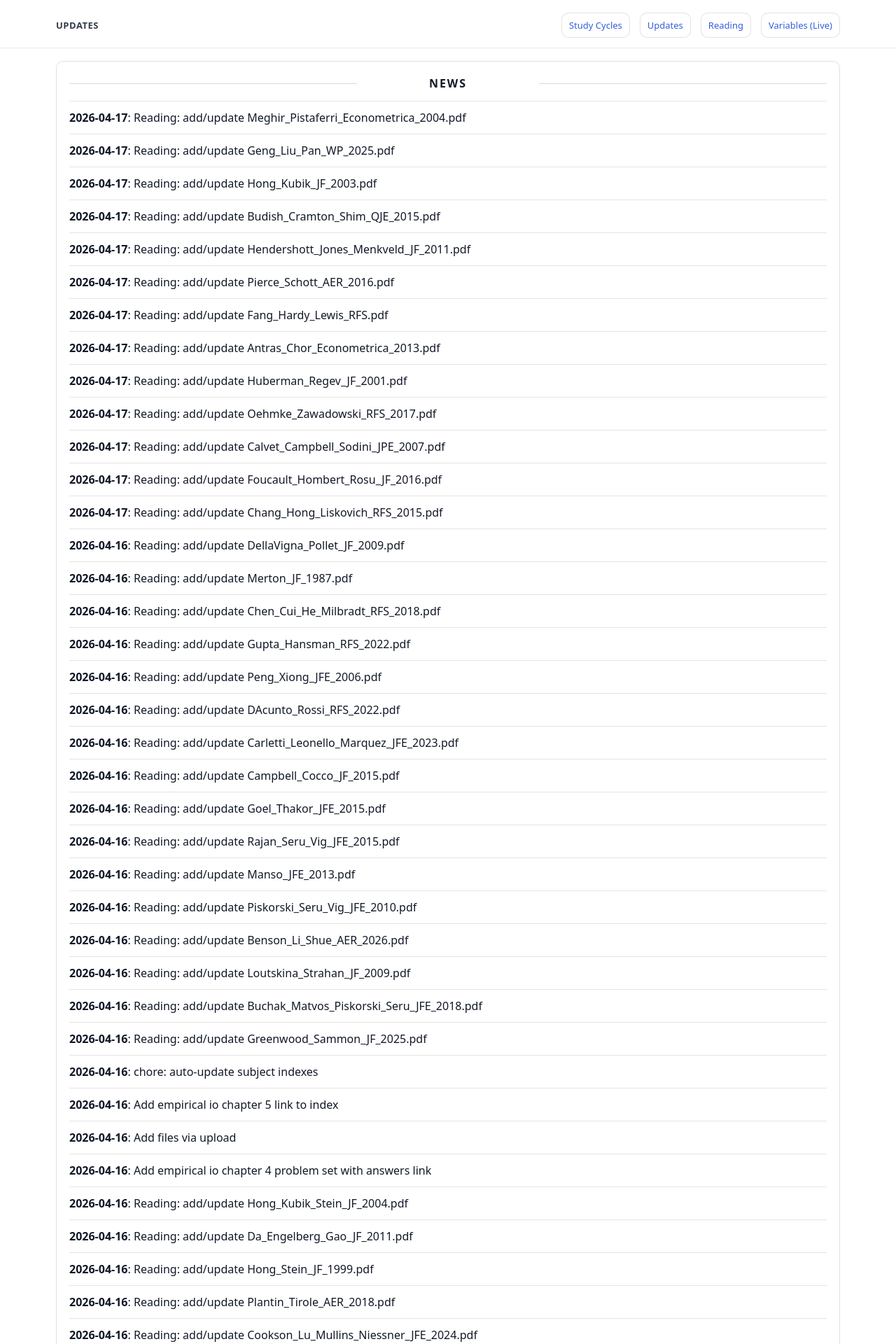
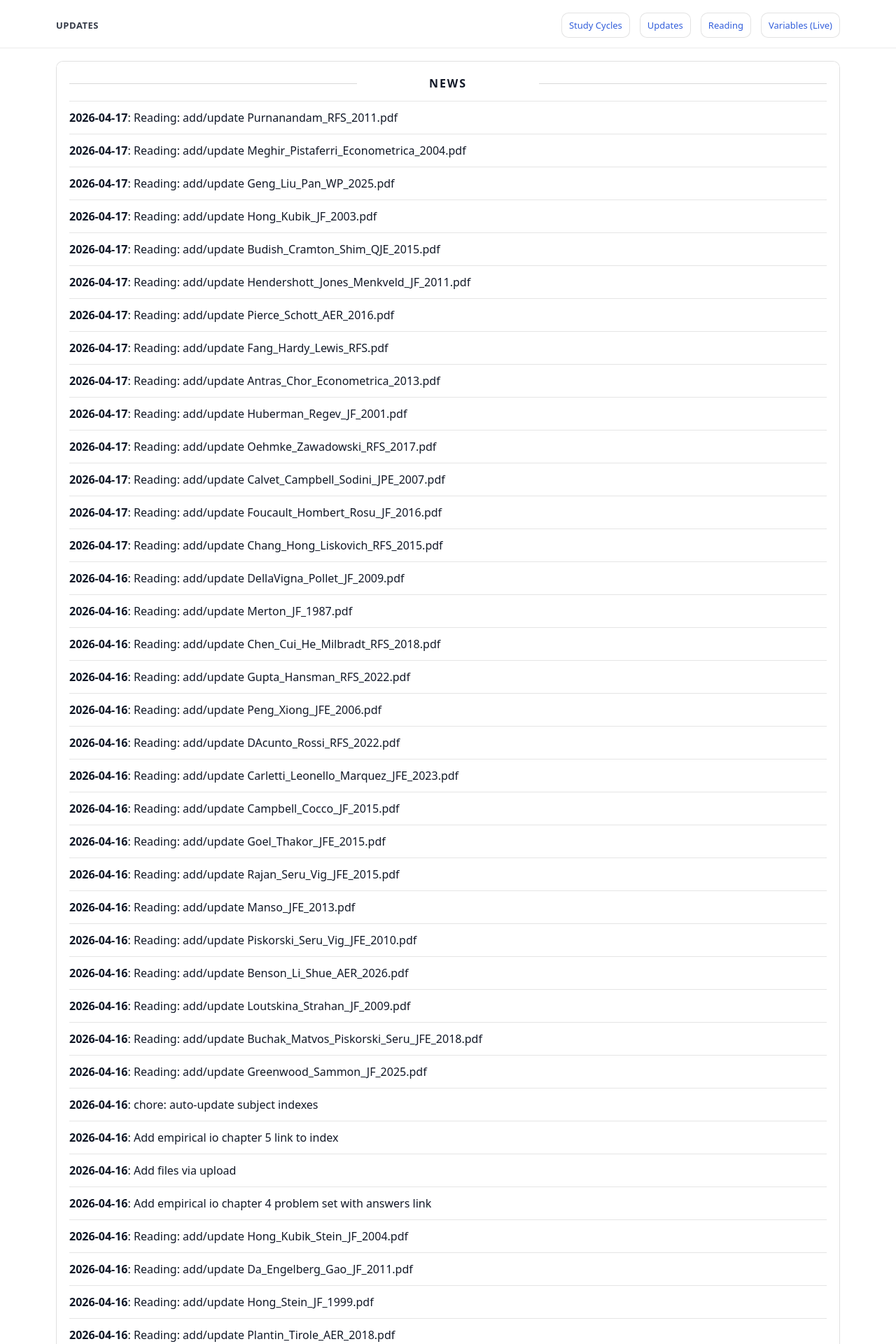
Before and after one commit to yaxinzn/study-archive, a Jekyll site: the page built from updates/index.md, in a window 1280 px wide. Shown: the top 1920 px of the page at 70% size. Built offline with Jekyll 4.4.1, drawn with Linux system fonts in a browser that asks for light colours; some of the changed text lies outside the part shown.

Commit message:
chore: update NEWS feed

```diff
--- a/_data/news.yml
+++ b/_data/news.yml
@@ -1,4 +1,7 @@
 # Auto-generated update history (sorted newest -> oldest). Do not edit manually.
+- ts: "1776422788"
+  date: "2026-04-17"
+  title: "Reading: add/update Purnanandam_RFS_2011.pdf"
 - ts: "1776421241"
   date: "2026-04-17"
   title: "Reading: add/update Meghir_Pistaferri_Econometrica_2004.pdf"
```
